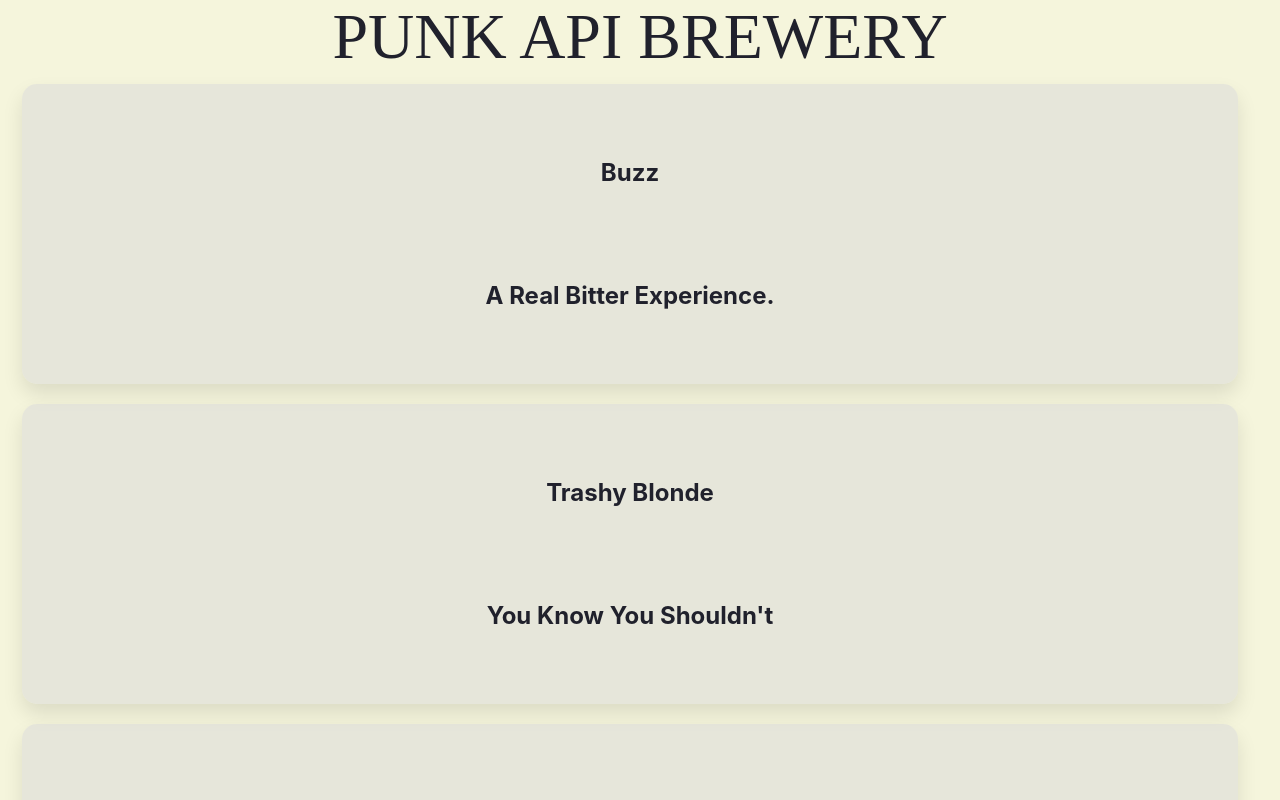
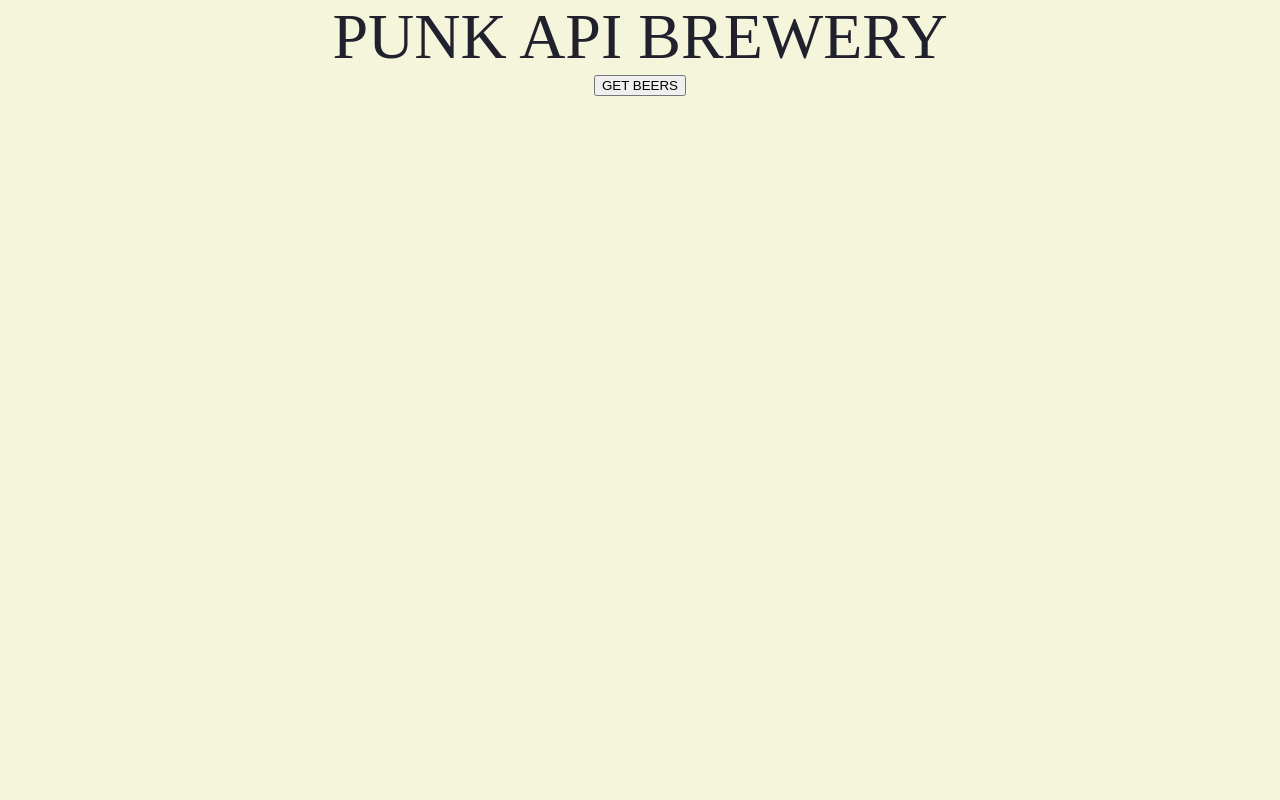
Before and after one commit to keeganfal/punk-api, a React (Create React App) app: page / in a window 1280 px wide. Shown: the top 800 px of the page. Built offline with nearby package versions, Linux system fonts and the light colour scheme; a web font is replaced by a local one.

Commit message:
API fetch function

```diff
--- a/src/App.jsx
+++ b/src/App.jsx
@@ -2,22 +2,37 @@
 import './App.css';
 import CardList from './components/CardList/CardList';
 import Nav from './components/Nav/Nav.jsx';
-
-import beers from "./data/beers.js"
+import { useState } from 'react';
 
 function App() {
 
-  const cardListJSX = beers.map((beer) => (
-    <CardList key={beer.id} beerName={beer.name} beerTag={beer.tagline}/>
-  ));
+  const [beers, setBeers] = useState();
 
-  console.log(cardListJSX);
+  // getting the beers punk api
+  const getBeers = async () => {
+    const res = await fetch("https://api.punkapi.com/v2/beers");
+    const data = await res.json();
+
+    const cardListJSX = data.map((beer) => (
+      <CardList key={beer.id} beerName={beer.name} beerTag={beer.tagline}/>
+    ));
+
+    setBeers(cardListJSX)
+  };
+
+  // static beers.js data file
+  // const cardListJSX = data.map((beer) => (
+  //   <CardList key={beer.id} beerName={beer.name} beerTag={beer.tagline}/>
+  // ));
+
   return (
     <div className="App">
       <div className="title">PUNK API BREWERY</div>
+      <button onClick={getBeers}>GET BEERS</button>
       <Nav></Nav>
       <div className="CardList-container">
-      {cardListJSX}
+
+      {beers}
       </div>
     </div>
   );
```
